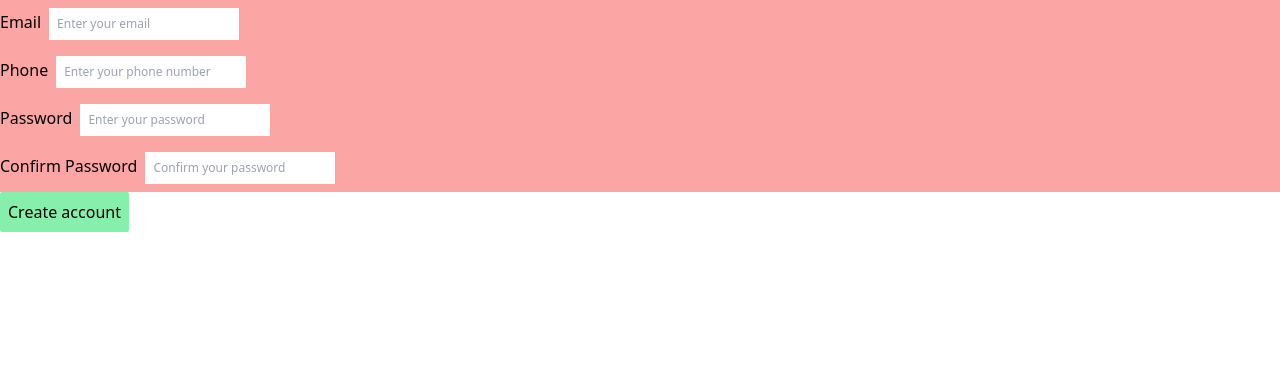
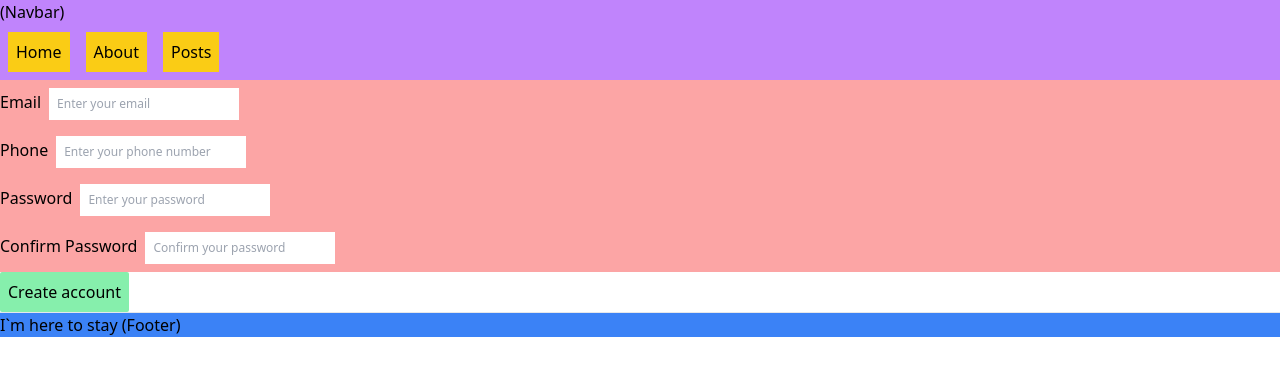
Before and after one commit to 10063987/blue-web, a Next.js app: page / in a window 1280 px wide. Shown: the top 376 px of the page. Built offline with nearby package versions, Linux system fonts and the light colour scheme.

Commit message:
posts added

```diff
--- a/components/Layout.tsx
+++ b/components/Layout.tsx
@@ -5,7 +5,7 @@ import Head from 'next/head'
 
 type LayoutProps = {
     children: ReactNode
-    title: string
+    title?: string
 }
 
 const Layout = ({ children, title = 'Default title' }: LayoutProps) => {
@@ -18,21 +18,24 @@ const Layout = ({ children, title = 'Default title' }: LayoutProps) => {
                 <meta name="viewport" content="initial-scale=1.0, width=device-width" />
             </Head>
 
-            <header className='bg-red-400'>
-                <nav>
+            <header className='bg-purple-400'>
+                (Navbar)
+                <nav className='flex'>
                     <Link href="/">
-                        <a>Home</a>
+                        <a className='bg-yellow-400 p-2 m-2'>Home</a>
                     </Link>
                     <Link href="/about">
-                        <a>About</a>
+                        <a className='bg-yellow-400 p-2 m-2'>About</a>
+                    </Link>
+                    <Link href='/posts'>
+                        <a className='bg-yellow-400 p-2 m-2'>Posts</a>
                     </Link>
                 </nav>
-                (Navbar)
             </header>
 
             {children}
 
-            <footer>
+            <footer className='bg-blue-500'>
                 <hr />
                 <span>I`m here to stay (Footer)</span>
             </footer>
--- a/pages/index.tsx
+++ b/pages/index.tsx
@@ -1,4 +1,5 @@
 import React, { useState } from 'react'
+import Layout from '../components/Layout'
 import { formInputs } from '../utils/formInputs'
 
 const RegisterPage = () => {
@@ -14,13 +15,15 @@ const RegisterPage = () => {
     }, 3000)
   }
 
-  console.log(formInputs)
+  // console.log(formInputs)
   // https://javascript.plainenglish.io/how-to-write-a-simple-test-for-your-next-js-app-7e7e83420d7a
   // https://blog.logrocket.com/testing-error-handling-patterns-next-js/
 
 
   return (
-    <div className='page-wrapper'>
+    <Layout>
+
+      <div className='form-wrapper'>
         <form>
           {formInputs.map((input, index) => {
             return (
@@ -42,6 +45,7 @@ const RegisterPage = () => {
           </button>
         </form>
       </div>
+    </Layout>
   )
 
 }
--- /dev/null
+++ b/pages/posts/[postId].tsx
@@ -0,0 +1,97 @@
+// import { data } from 'cypress/types/jquery'
+// import { useRouter } from 'next/router'
+
+
+type PostProps = {
+    post: {
+        body: string
+        id: number
+        title: string
+        userId: number
+    }
+}
+
+
+const Post = ({ post }: PostProps) => {
+
+    // const router = useRouter()
+
+    // if (router.isFallback) {
+    //     return <h1>Loading...</h1>
+    // }
+
+
+    return (<>
+        <h2> {post.id} {post.title} </h2>
+        <p>{post.body}</p>
+    </>)
+}
+
+export default Post
+
+
+
+
+export async function getStaticPaths() {
+    // const response = await fetch(`https://jsonplaceholder.typicode.com/posts`)
+    // const data = await response.json()
+
+    // paths is an array of objects
+    // each object contains params: { postId: '1' }
+    // We have to tell NextJS What are the possible values for a statically generated dynamic pages
+    // The code above will create dynamic static pages. Each page/route for each id
+    // const paths = data.map((post: { id: number }) => {
+    //     return {
+    //         params: { postId: `${post.id}` }
+    //     }
+    // })
+    return {
+        // HARDCODED PATHS
+        paths: [
+            {
+                params: { postId: '1' }
+            },
+            {
+                params: { postId: '2' }
+            },
+            {
+                params: { postId: '3' }
+            },
+        ],
+        // paths,
+        // With fallback set to false all the paths generated by getStaticPaths will be rendered as HTML files at build time
+        // With fallback set to true all the paths not generated at build time won't result on 404 pages, INSTEAD NEXTJS will serve a fallback page. In the background NExtJS will statically generate the requested page in HTML and JSOIN
+        // With fallback set to blocking all the paths not generated at build time NExtJS will render them on the server and return the generated HTML. The browser receives the HTML for the generated path
+        fallback: 'blocking'
+    }
+}
+
+
+
+
+
+
+
+export async function getStaticProps(context: { params: any }) {
+    console.log(context)
+    const { params } = context
+
+    const response = await fetch(`https://jsonplaceholder.typicode.com/posts/${params.postId}`)
+
+    const post = await response.json()
+
+    // If the user is looking for non existing id like '/posts/101' then let NextJS to know that it should render a 404 page
+    if (!post.id) {
+        return {
+            notFound: true
+        }
+    }
+
+    console.log(`Generating page for /posts/${params.postId}`)
+
+    return {
+        props: {
+            post
+        }
+    }
+}
--- /dev/null
+++ b/pages/posts/index.tsx
@@ -0,0 +1,39 @@
+import Link from "next/link"
+
+type PostsProps = {
+    posts: {
+        body: string
+        id: number
+        title: string
+        userId: number
+    }[]
+}
+
+const PostsList = ({ posts }: PostsProps) => {
+
+    return (<>
+        <div>
+            {posts.map(post => {
+                return (
+                    <Link key={post.id} href={`/posts/${post.id}`} passHref prefetch={false}>
+                        <h2  >{post.id} {post.title}</h2>
+                    </Link>
+                )
+            })}
+        </div>
+    </>)
+}
+
+export default PostsList
+
+export async function getStaticProps() {
+    const response = await fetch(`https://jsonplaceholder.typicode.com/posts`)
+    const data = await response.json()
+
+
+    return {
+        props: {
+            posts: data.slice(0, 3)
+        }
+    }
+}
```
Lines whose indentation alone changed are shown as unchanged.
